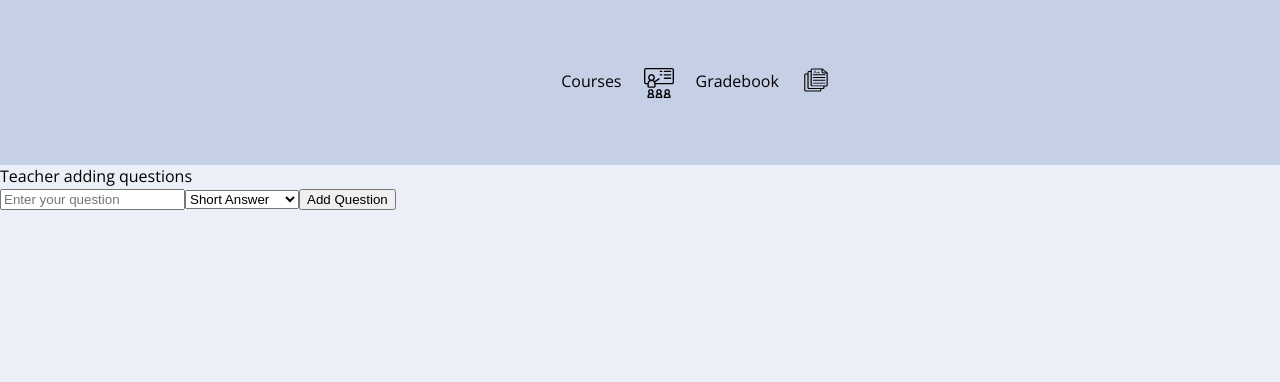
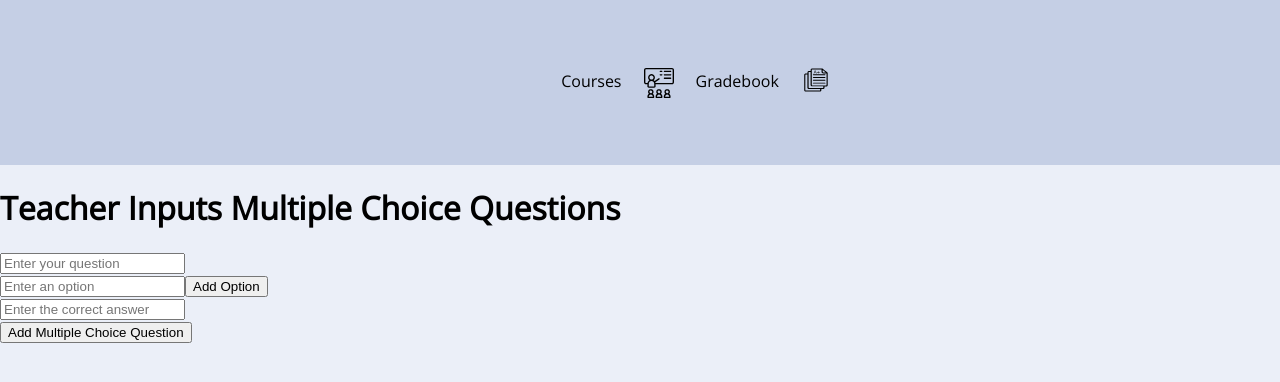
Before and after one commit to s-alad/openpoll, a Next.js app in the folder app/op-next/: page /polls in a window 1280 px wide. Shown: the top 382 px of the page. Built offline with nearby package versions, Linux system fonts and the light colour scheme.

Commit message:
changed to just multiple choice for testing

```diff
--- a/app/op-next/pages/polls/index.tsx
+++ b/app/op-next/pages/polls/index.tsx
@@ -1,56 +1,95 @@
 import React, { useState } from 'react';
 import Navbar from '@/components/navbar';
 
+type PollOption = {
+  optionText: string;
+};
+
 type Poll = {
-    questionText: string;
-    questionType: string;
+  questionText: string;
+  options: PollOption[];
+  answer: string;
 };
 
 export default function Polls() {
   const [polls, setPolls] = useState<Poll[]>([]);
   const [questionText, setQuestionText] = useState('');
-  const [questionType, setQuestionType] = useState('short-answer'); // Default type
+  const [currentOptions, setCurrentOptions] = useState<PollOption[]>([]);
+  const [optionText, setOptionText] = useState('');
+  const [answer, setAnswer] = useState(''); // State to hold the correct answer
 
   const addPoll = () => {
-    const newPoll: Poll = { questionText, questionType };
-    setPolls([...polls, newPoll]);
-    setQuestionText('');
+    if (questionText && currentOptions.length > 0 && answer) {
+      const newPoll: Poll = {
+        questionText,
+        options: currentOptions,
+        answer,
+      };
+      setPolls(prevPolls => [...prevPolls, newPoll]);
+      setQuestionText('');
+      setCurrentOptions([]);
+      setOptionText('');
+      setAnswer('');
+    }
   };
 
-  const handleQuestionTextChange = (event: any) => {
-    setQuestionText(event.target.value);
-  };
-
-  const handleQuestionTypeChange = (event: any) => {
-    setQuestionType(event.target.value);
+  const handleAddOption = () => {
+    if (optionText) {
+      setCurrentOptions(prevOptions => [
+        ...prevOptions,
+        { optionText },
+      ]);
+      setOptionText('');
+    }
   };
 
   return (
     <>
       <Navbar />
-      <div> Teacher adding questions </div>
       <div>
+        <h1>Teacher Inputs Multiple Choice Questions</h1>
         <input
           type="text"
           value={questionText}
-          onChange={handleQuestionTextChange}
+          onChange={(e) => setQuestionText(e.target.value)}
           placeholder="Enter your question"
         />
-        <select value={questionType} onChange={handleQuestionTypeChange}>
-          <option value="short-answer">Short Answer</option>
-          <option value="paragraph">Paragraph</option>
-          <option value="multiple-choice">Multiple Choice</option>
-          <option value="true-false">True/False</option>
-          <option value="date">Date</option>
-          <option value="time">Time</option>
-        </select>
-        <button onClick={addPoll}>Add Question</button>
+        {/* Input fields for adding options */}
+        <div>
+          {currentOptions.map((option, index) => (
+            <div key={index}>{option.optionText}</div>
+          ))}
+          <input
+            type="text"
+            value={optionText}
+            onChange={(e) => setOptionText(e.target.value)}
+            placeholder="Enter an option"
+          />
+          <button onClick={handleAddOption}>Add Option</button>
+        </div>
+        {/* Input for the correct answer */}
+        <div>
+          <input
+            type="text"
+            value={answer}
+            onChange={(e) => setAnswer(e.target.value)}
+            placeholder="Enter the correct answer"
+          />
+        </div>
+        <button onClick={addPoll}>Add Multiple Choice Question</button>
       </div>
+
       <div>
+        {/* Displays the poll items for testing */}
         {polls.map((poll, index) => (
           <div key={index}>
             <p>Question: {poll.questionText}</p>
-            <p>Type: {poll.questionType}</p>
+            <p>Correct Answer: {poll.answer}</p>
+            <ul>
+              {poll.options.map((option, optionIndex) => (
+                <li key={optionIndex}>{option.optionText}</li>
+              ))}
+            </ul>
           </div>
         ))}
       </div>
--- a/app/op-next/styles/Navbar.module.css
+++ b/app/op-next/styles/Navbar.module.css
@@ -24,10 +24,10 @@
 
 
 .container {
-    width: 1440px; /* Fixed width as per design spec */
-    height: 165px; /* Fixed height as per design spec */
-    background-color: #C5CFE5; /* Replace with the exact color code from your design */
-    margin: 0 auto; /* This will center the div if the parent is wider than 1440px */
+    width: 1440px;
+    height: 165px;
+    background-color: #C5CFE5;
+    margin: 0 auto;
     display: flex;
     align-items: center;
     justify-content: flex-start;
```
